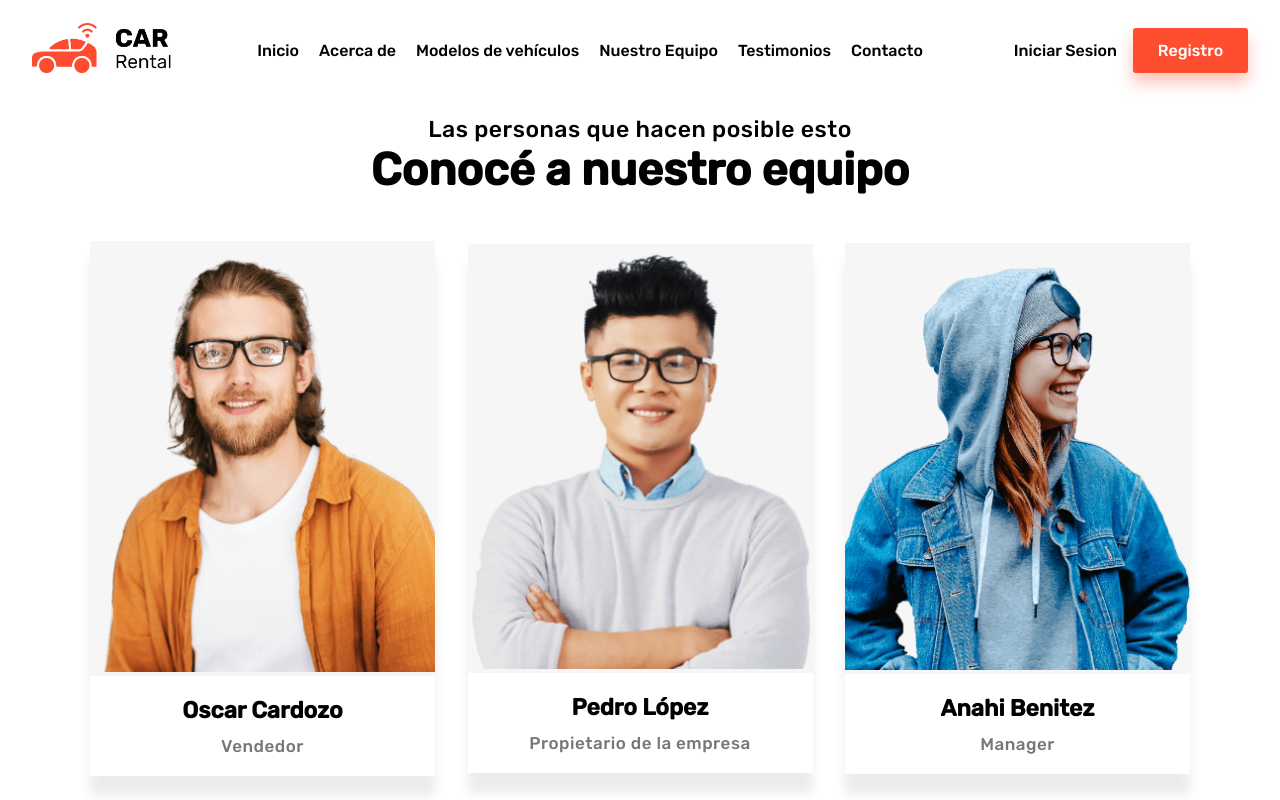
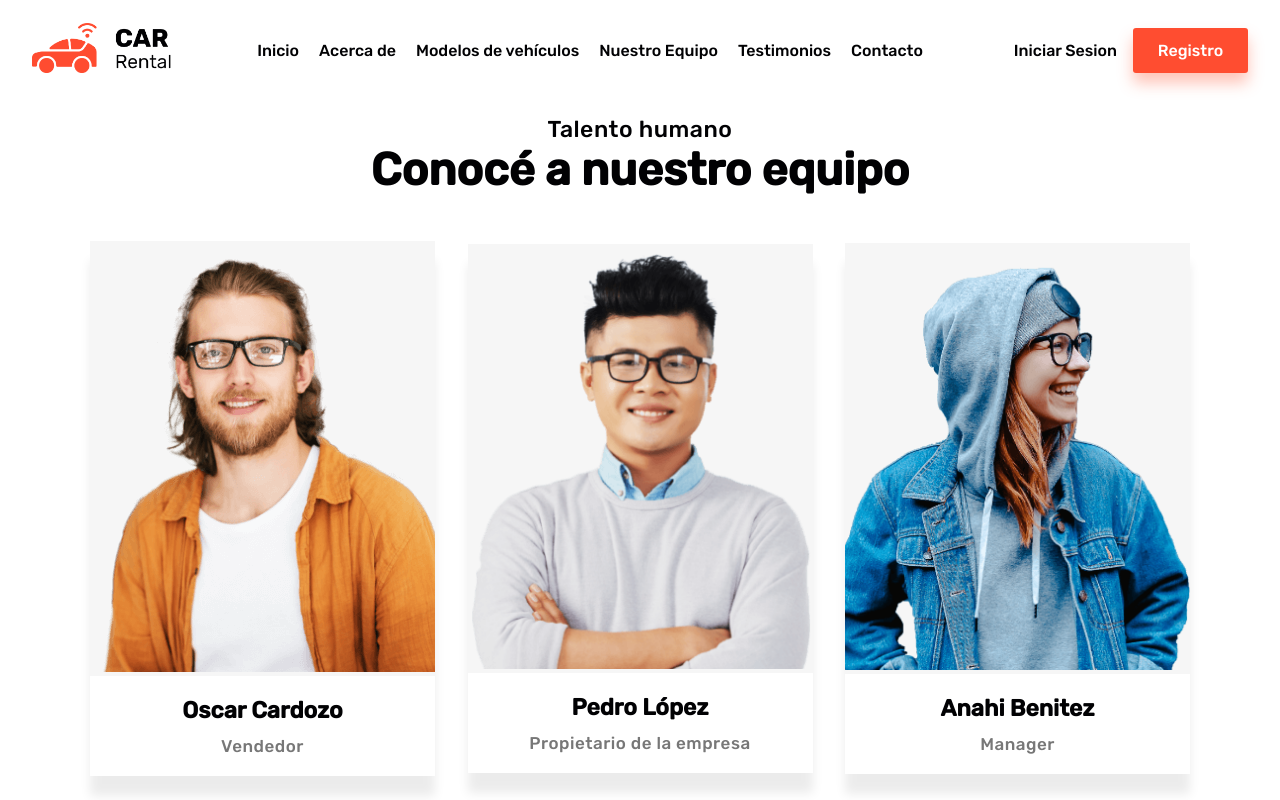
Before and after one commit to BlandroDev/Car-Rental, a React (Vite) app: page /nuestro-equipo in a window 1280 px wide. Shown: the top 800 px of the page. Built offline with nearby package versions, Linux system fonts and the light colour scheme.

Commit message:
actualizando

```diff
--- a/src/components/pages/OurTeam/index.jsx
+++ b/src/components/pages/OurTeam/index.jsx
@@ -11,7 +11,7 @@ export const OurTeam = () => {
         <title>Car Rental | Nuestro equipo</title>
       </Helmet>
       <NavBar />
-      <h4 className="team__h4">Las personas que hacen posible esto</h4>
+      <h4 className="team__h4">Talento humano</h4>
       <h1 className="team__h1">Conocé a nuestro equipo</h1>
       <div className="team__content">
         {team.map((people) => (
```
